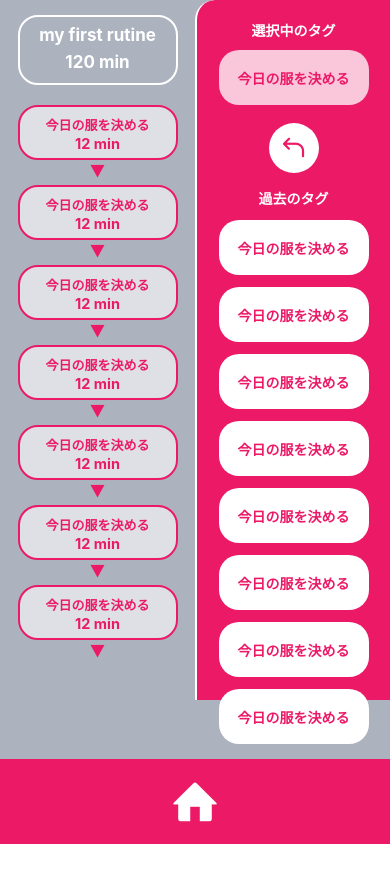
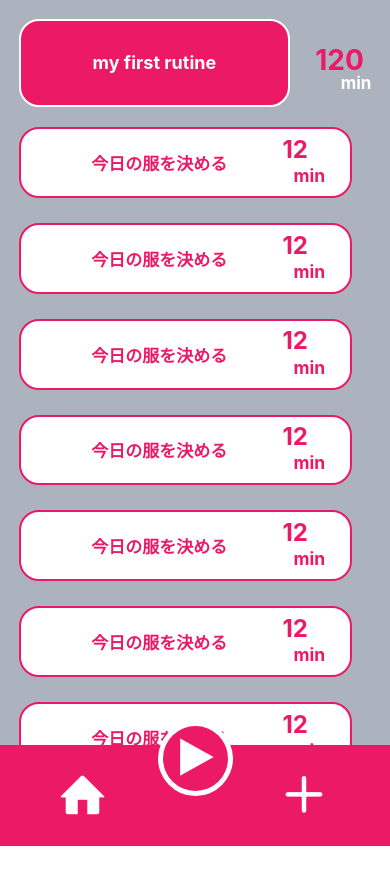
Before and after one commit to daikinetic/Mone, a React Native app: screen / in a window 390 px wide. Shown: the top 884 px of the page. Before the commit the page ends 844 px from the top, so only its background shows below. Built offline with nearby package versions, Linux system fonts and the light colour scheme.

Commit message:
Responsive Markup of TagMainScreen

```diff
--- a/App.jsx
+++ b/App.jsx
@@ -10,7 +10,7 @@ import TaskMainScreen from "./src/screens/TaskMainScreen";
 export default function App () {
     return (
         <View style={styles.container}>
-            <TagPastScreen />
+            <TagMainScreen />
         </View>
     );
 }
--- a/src/components/DefaultTag.jsx
+++ b/src/components/DefaultTag.jsx
@@ -22,10 +22,9 @@ export default function DefaultTag() {
 const styles = StyleSheet.create({
     tagItem: {
         flexDirection: "row",
-        height: 60,
-        marginRight: 20,
+        height: "8.7%",
+        marginRight: "5.5%",
         marginBottom: 25,
-        paddingVertical: 8,
         paddingLeft: 10,
         paddingRight: 15,
         borderWidth: 2.3,
@@ -36,7 +35,7 @@ const styles = StyleSheet.create({
         justifyContent:"center"
     },
     tagTitle: {
-        width: 250,
+        width: "78%",
         alignItems: "center"
     },
     tagTitleText: {
@@ -45,27 +44,27 @@ const styles = StyleSheet.create({
         fontSize: 17,
     },
     tagTimes: {
-        width:50,
-        height: 50,
+        width:"15.5%",
+        height: "86%",
     },
     tagTime: {
-        width:30,
-        height: 28,
+        width:"73%",
+        height: "58%",
         alignItems:'center',
         marginBottom: 0,
     },
     tagTimeText: {
         color: "#EC1A66",
-        fontSize: 26,
+        fontSize: 24,
         fontWeight: "bold",
-        lineHeight: 34
+        lineHeight: 32
     },
     tagMin: {
         alignItems:"flex-end"
     },
     tagMinText: {
         color: "#ec1a66",
-        fontSize: 18,
+        fontSize: 17.5,
         fontWeight: "bold",
         lineHeight: 18
     },
--- a/src/components/TagHeader.jsx
+++ b/src/components/TagHeader.jsx
@@ -22,18 +22,18 @@ export default function TagHeader() {
 const styles = StyleSheet.create ({
     tagHeader: {
         flexDirection: "row",
+        justifyContent:"center",
+        height: "12.5%",
     },
     tagTheme: {
-        paddingVertical:10,
-        paddingHorizontal: 15,
         borderWidth: 2,
         borderRadius: 20,
         borderColor: '#ffffff',
         backgroundColor: '#EC1A66',
         alignItems: "center",
         justifyContent: "center",
-        width: 265,
-        height: 70,
+        width: "77%",
+        height: "100%",
     },
     themeText: {
         color: '#ffffff',
@@ -41,21 +41,22 @@ const styles = StyleSheet.create ({
         fontWeight: "bold"
     },
     tagTimeAllContainer: {
-        paddingTop: 10,
-        paddingLeft: 14,
-        width: 78,
+        paddingTop: "3%",
+        paddingLeft: "2%",
+        width: "23%",
+        justifyContent:"center"
     },
     tagTimeAll: {
         textAlign: 'right',
-        paddingLeft:10,
+        paddingLeft:"14%",
         justifyContent: "center",
     },
     tagTimeAllText: {
         color: '#EC1A66',
-        fontSize: 30,
+        fontSize: 28,
         textAlign: "center",
         fontWeight: "bold",
-        height:32
+        height: 30
     },
     tagTimeAllMin:{
 
--- a/src/screens/TagMainScreen.jsx
+++ b/src/screens/TagMainScreen.jsx
@@ -38,7 +38,7 @@ export default function TagMainScreen() {
 
                 </View>
                 <View style={styles.rightTriangle}>
-                    <Entypo name="triangle-right" size={75} color="white" />
+                    <Entypo name="triangle-right" size={74.5} color="white" />
                 </View>
             </View>
         </View>
@@ -52,26 +52,35 @@ const styles = StyleSheet.create({
     },
     tagArea: {
         margin: 1,
-        padding: 20,
-        height: 650,
+        padding: "4.5%",
+        height: "88%",
     },
     tagBody: {
-        height: 565,
-        marginTop: 18,
+        height: "115%",
+        marginTop: "5.7%",
     },
     tagFooter: {
-        height: 85,
+        height: "12%",
         backgroundColor: "#EC1A66",
+        justifyContent:"center",
     },
     homeButton: {
         position: "absolute",
-        left:55,
-        bottom: 17,
+        justifyContent:"center",
+        left:"15%",
     },
     editButton: {
         position: "absolute",
-        right:55,
-        bottom:15
+        justifyContent:"center",
+        right:"15%",
+    },
+    resumeButton: {
+        width:"100%",
+        height: "20%",
+        position: "absolute",
+        bottom: "1%",
+        justifyContent:"center",
+        alignItems: "center"
     },
     whiteCircle: {
         width: 75,
@@ -81,7 +90,6 @@ const styles = StyleSheet.create({
         elevation: 1.5,
         position: "absolute",
         bottom: 40,
-        left: 157,
         marginHorizontal: "auto"
     },
     redCircle: {
@@ -92,13 +100,11 @@ const styles = StyleSheet.create({
         elevation: 1.6,
         position: "absolute",
         bottom: 45,
-        left: 162,
         marginHorizontal: "auto"
     },
     rightTriangle: {
         elevation:3,
         position: "absolute",
-        left:158.5,
         bottom:38
     },
 })
```
